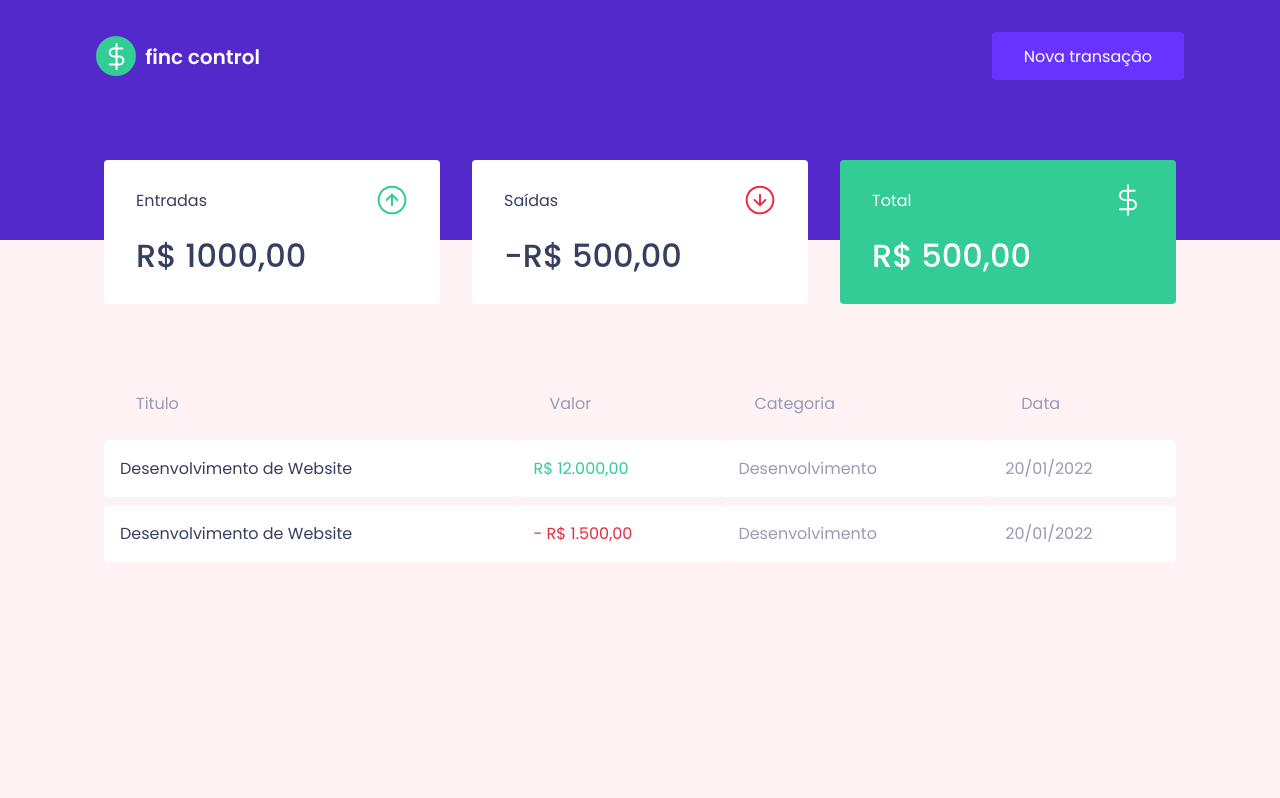
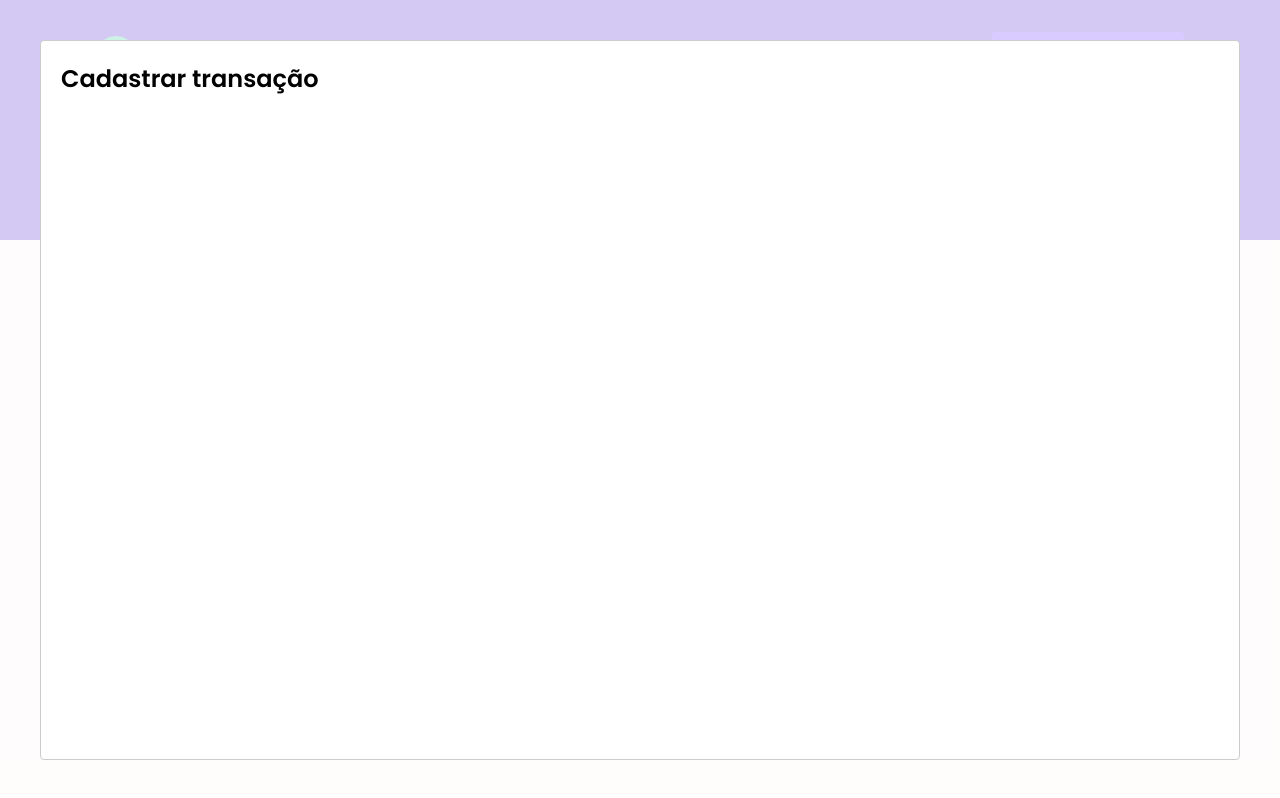
Before and after one commit to lucasleonardobs/finance-control, a React (Create React App) app: page / in a window 1280 px wide. Both pictures are taken after a click on the button "Nova transação". Built offline with nearby package versions, Linux system fonts and the light colour scheme; no server answers; what miragejs would draw is missing.

Commit message:
Create new transaction Modal using React-Modal

```diff
--- a/package.json
+++ b/package.json
@@ -7,6 +7,7 @@
     "axios": "^0.25.0",
     "react": "^17.0.2",
     "react-dom": "^17.0.2",
+    "react-modal": "^3.14.4",
     "react-scripts": "5.0.0",
     "styled-components": "^5.3.3",
     "web-vitals": "^2.1.0"
@@ -19,6 +20,7 @@
     "@types/node": "^16.7.13",
     "@types/react": "^17.0.20",
     "@types/react-dom": "^17.0.9",
+    "@types/react-modal": "^3.13.1",
     "miragejs": "^0.1.43",
     "typescript": "^4.4.2"
   },
--- a/src/App.tsx
+++ b/src/App.tsx
@@ -1,13 +1,36 @@
 import { Dashboard } from "./components/Dashboard";
 import { Header } from "./components/Header";
+
+import Modal from 'react-modal';
+import { useState } from "react";
+
 import { GlobalStyle } from "./styles/global";
 
+Modal.setAppElement('#root');
 
 export function App() {
+  const [isNewTransactionModalOpen, setisNewTransactionModalOpen] = useState(false);
+
+  function handleOpenNewTransactionModal() {
+      setisNewTransactionModalOpen(true);
+  };
+
+  function handleCloseNewTransactionModal() {
+      setisNewTransactionModalOpen(false);
+  };
+
   return (
     <>
-      <Header />
+      <Header onOpenNewTransactionModal={handleOpenNewTransactionModal}/>
       <Dashboard />
+
+      <Modal
+        isOpen={isNewTransactionModalOpen}
+        onRequestClose={handleCloseNewTransactionModal}
+      >
+        <h2>Cadastrar transação</h2>
+      </Modal>
+
       <GlobalStyle />
     </>
   );
--- a/src/components/Header/index.tsx
+++ b/src/components/Header/index.tsx
@@ -1,13 +1,19 @@
+import { useState } from 'react';
+import Modal from 'react-modal';
 import logoImg from '../../assets/logo.svg'
+
 import { Container, Content } from './styles'
 
+type HeaderProps = {
+    onOpenNewTransactionModal: () => void;
+}
 
-export function Header() {
+export function Header({ onOpenNewTransactionModal }: HeaderProps) {
     return (
         <Container>
             <Content>
                 <img src={logoImg} alt="Finc Control" />
-                <button type="button">
+                <button type="button" onClick={onOpenNewTransactionModal}>
                     Nova transação
                 </button>
             </Content>
```
Also changed, not shown: 1 other file (tests, documents, lock files or other folders).
